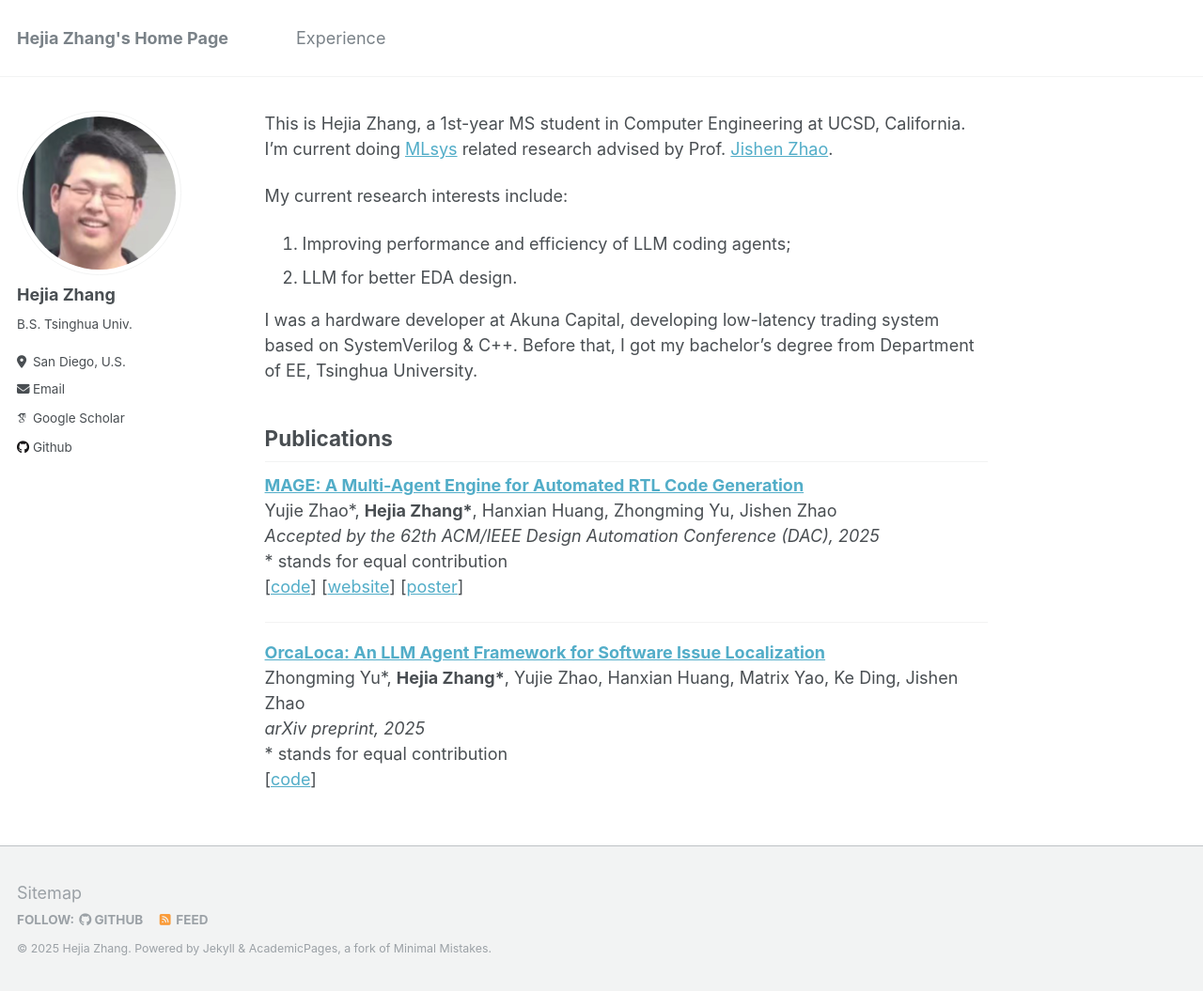
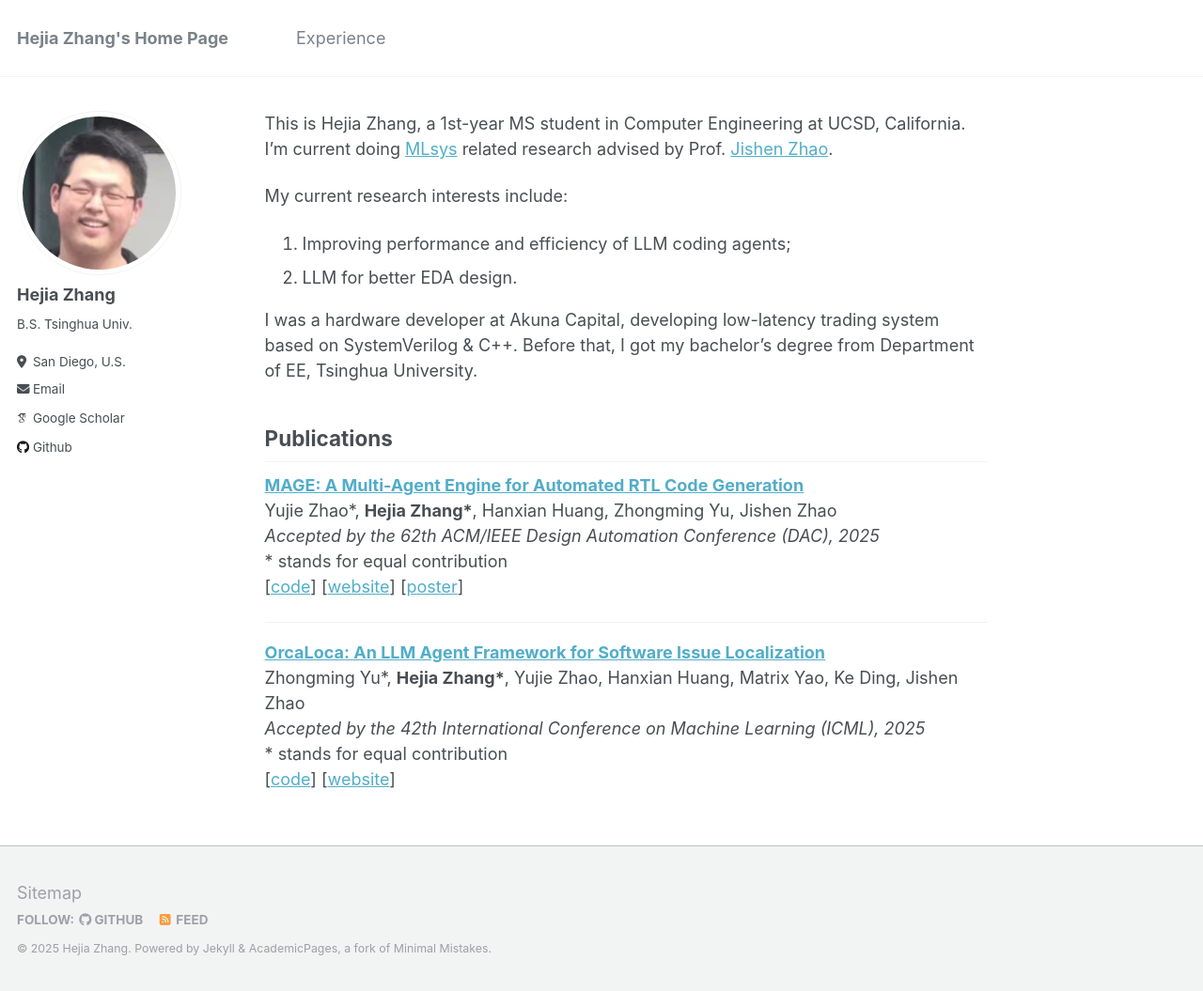
Before and after one commit to HejiaZ2023/hejiaz2023.github.io, a Jekyll site: the page built from _pages/about.md, in a window 1280 px wide and 1055 px high. Shown: the whole window at 94% size. Built offline with Jekyll 4.4.1, drawn with Linux system fonts in a browser that asks for light colours; some web fonts are replaced.

Commit message:
Update OrcaLoca

```diff
--- a/_pages/about.md
+++ b/_pages/about.md
@@ -25,9 +25,9 @@ Yujie Zhao\*, **Hejia Zhang\***, Hanxian Huang, Zhongming Yu, Jishen Zhao
 ------
 [**OrcaLoca: An LLM Agent Framework for Software Issue Localization**](https://arxiv.org/abs/2502.00350)
 Zhongming Yu\*, **Hejia Zhang\***, Yujie Zhao, Hanxian Huang, Matrix Yao, Ke Ding, Jishen Zhao
-*arXiv preprint, 2025*
+*Accepted by the 42th International Conference on Machine Learning (ICML), 2025*
 \* stands for equal contribution
-\[[code](https://github.com/fishmingyu/OrcaLoca)\]
+\[[code](https://github.com/fishmingyu/OrcaLoca)\] \[[website](https://fishmingyu.github.io/OrcaLoca/)]
 
 
 <!---
```
